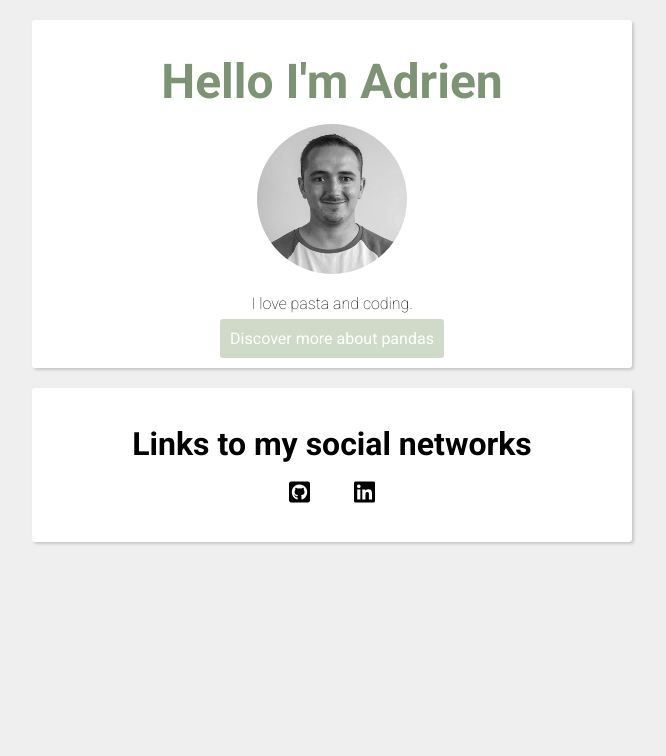
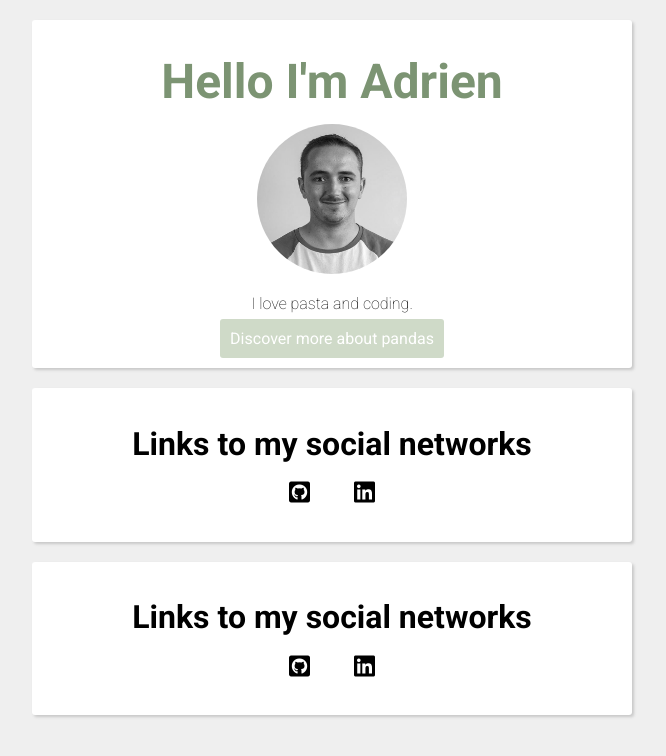
Before and after one commit to bellouadri/profile, a plain HTML site: page index.html in a window 1280 px wide. Shown: the whole page, without its empty margins (308-974 px from the left). Drawn offline with Linux system fonts and the light colour scheme.

Commit message:
added a crad

```diff
--- a/index.html
+++ b/index.html
@@ -29,6 +29,14 @@
         </ul>
       </div>
 
+      <div class="card">
+        <h2>Links to my social networks</h2>
+        <ul class="list-inline">
+          <li><a href="https://github.com/bellouadri"><i class="fab fa-github-square"></i></a></li>
+          <li><a href="https://www.linkedin.com/in/adrienbellucci/"><i class="fab fa-linkedin"></i></a></li>
+        </ul>
+      </div>
+
     </div>
   </body>
 
```
